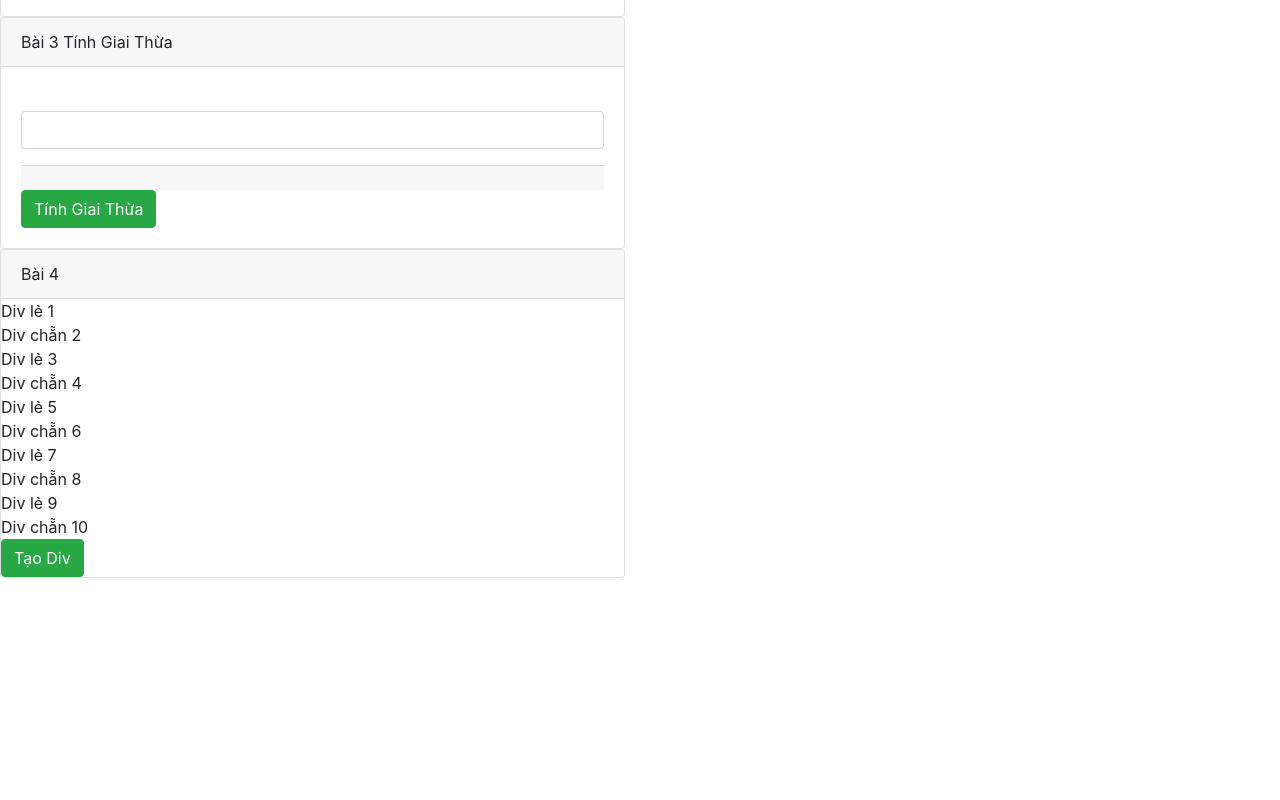
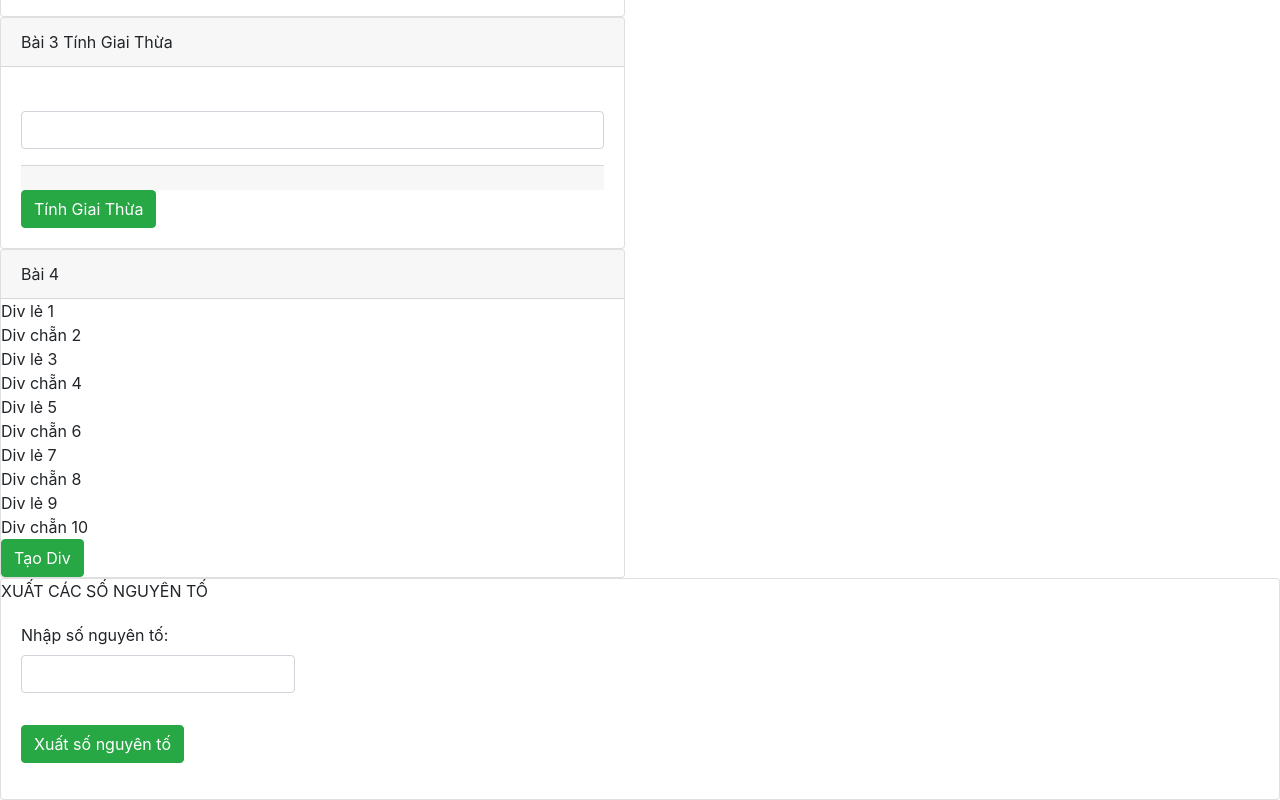
Before and after one commit to thanhan6879/bc39_baitapjs_buoi6, a plain HTML site: page index.html in a window 1280 px wide. Shown: the part 449-1249 px from the top of the page. Before the commit the page ends 1027 px from the top, so only its background shows below. Drawn offline with nearby package versions, Linux system fonts and the light colour scheme.

Commit message:
fix index.html

```diff
--- a/index.html
+++ b/index.html
@@ -107,6 +107,24 @@
         </div>
     </div>
 
+    <div class="card">
+        XUẤT CÁC SỐ NGUYÊN TỐ
+        <div class="card-body">
+            <div class="card-group">
+
+                <div class="form-group">
+                    <label for="my-input">Nhập số nguyên tố:</label>
+                    <input id="nhap_SoNguyenTo" class="form-control" type="text" name="">
+
+
+                    <div id="infoSo_Nguyento" class="mt-3"></div>
+                    <button id="xuatSo_NguyenTo" class="btn btn-success mt-3" onclick="soNguyento()"> Xuất số
+                        nguyên
+                        tố</button>
+                </div>
+            </div>
+        </div>
+    </div>
 
 
 
```
